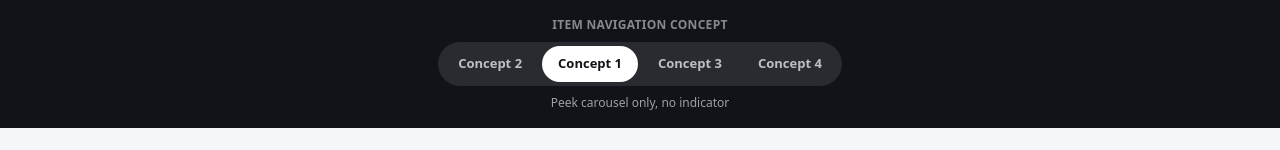
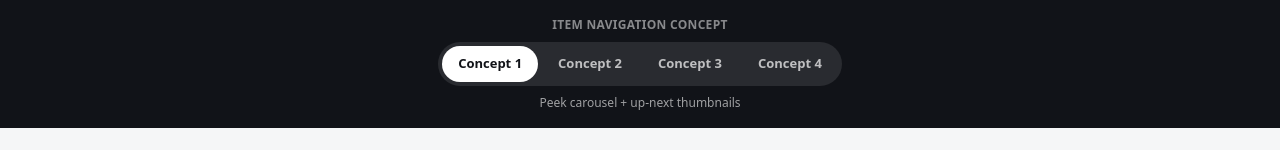
Before and after one commit to s0t03xe/fluid-item-page-express-pod, a React (Vite) app: page / in a window 1280 px wide. Shown: the top 150 px of the page. Built offline with nearby package versions, Linux system fonts and the light colour scheme; a web font is replaced by a local one.

Commit message:
chore: thumbnails concept is now first tab, labeled Concept 1, and the default
Co-Authored-By: Wibey Desktop <wibey@walmart.com>

```diff
--- a/client/components/walmart/ConceptSwitcher.tsx
+++ b/client/components/walmart/ConceptSwitcher.tsx
@@ -3,12 +3,12 @@ export type NavConcept = 1 | 2 | 3 | 4;
 const CONCEPTS: { id: NavConcept; label: string; description: string }[] = [
   {
     id: 2,
-    label: "Concept 2",
+    label: "Concept 1",
     description: "Peek carousel + up-next thumbnails",
   },
   {
     id: 1,
-    label: "Concept 1",
+    label: "Concept 2",
     description: "Peek carousel only, no indicator",
   },
   {
--- a/client/pages/Index.tsx
+++ b/client/pages/Index.tsx
@@ -55,7 +55,7 @@ export default function Index() {
     startIndex: number;
     key: number;
   } | null>(null);
-  const [concept, setConcept] = useState<NavConcept>(1);
+  const [concept, setConcept] = useState<NavConcept>(2);
   const [sparkyVisible, setSparkyVisible] = useState(false);
   const [sparkyDismissed, setSparkyDismissed] = useState(false);
   const [sparkyExpanded, setSparkyExpanded] = useState(true);
```
